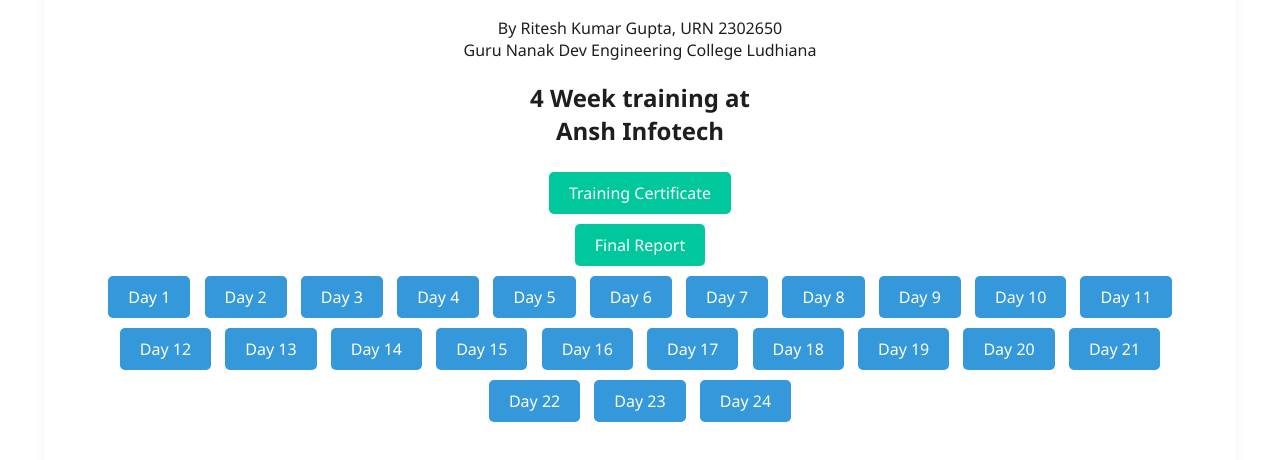
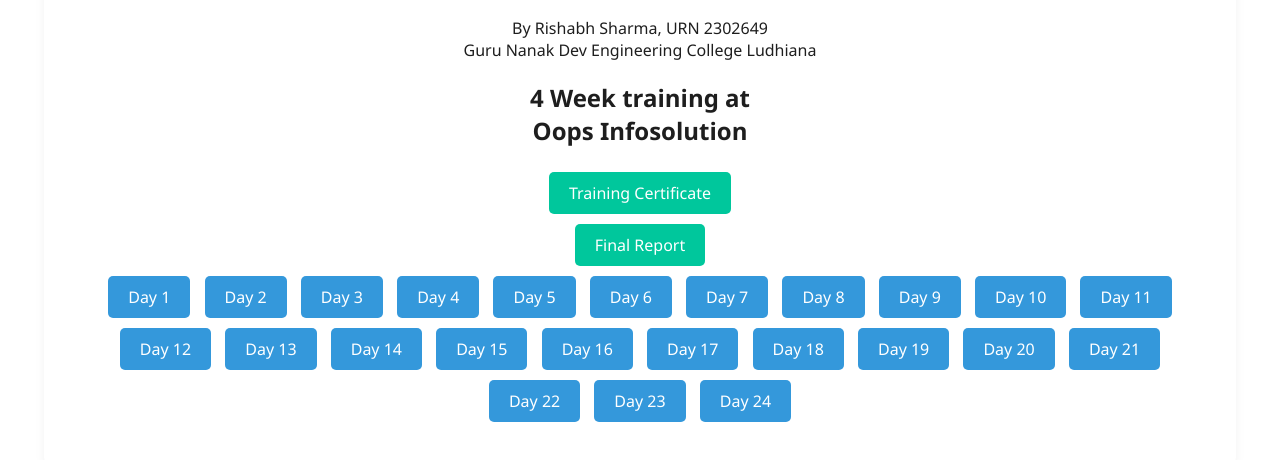
Before and after one commit to rishabhmodgill/TR-102, a plain HTML site: page index.html in a window 1280 px wide. Shown: the part 168-628 px from the top of the page. Drawn offline with Linux system fonts and the light colour scheme.

Commit message:
Update index.html

```diff
--- a/index.html
+++ b/index.html
@@ -195,8 +195,10 @@
 
         <section id="home" class="section active">
             <h1>Training TR-102 Report</h1>
-            <p>By Ritesh Kumar Gupta, URN 2302650 <br> Guru Nanak Dev Engineering College Ludhiana</p>
-            <h2>4 Week training at <br> Ansh Infotech</h2>
+            <p>By Rishabh Sharma, URN 2302649 <br> Guru Nanak Dev Engineering College Ludhiana</p>
+            <h2>4 Week training at <br> Oops Infosolution
+
+            </h2>
         </section>
         <nav>
             <a style="background-color: rgb(0, 199, 156);" href="#" onclick="showSection('certificate')">Training Certificate</a>
```
